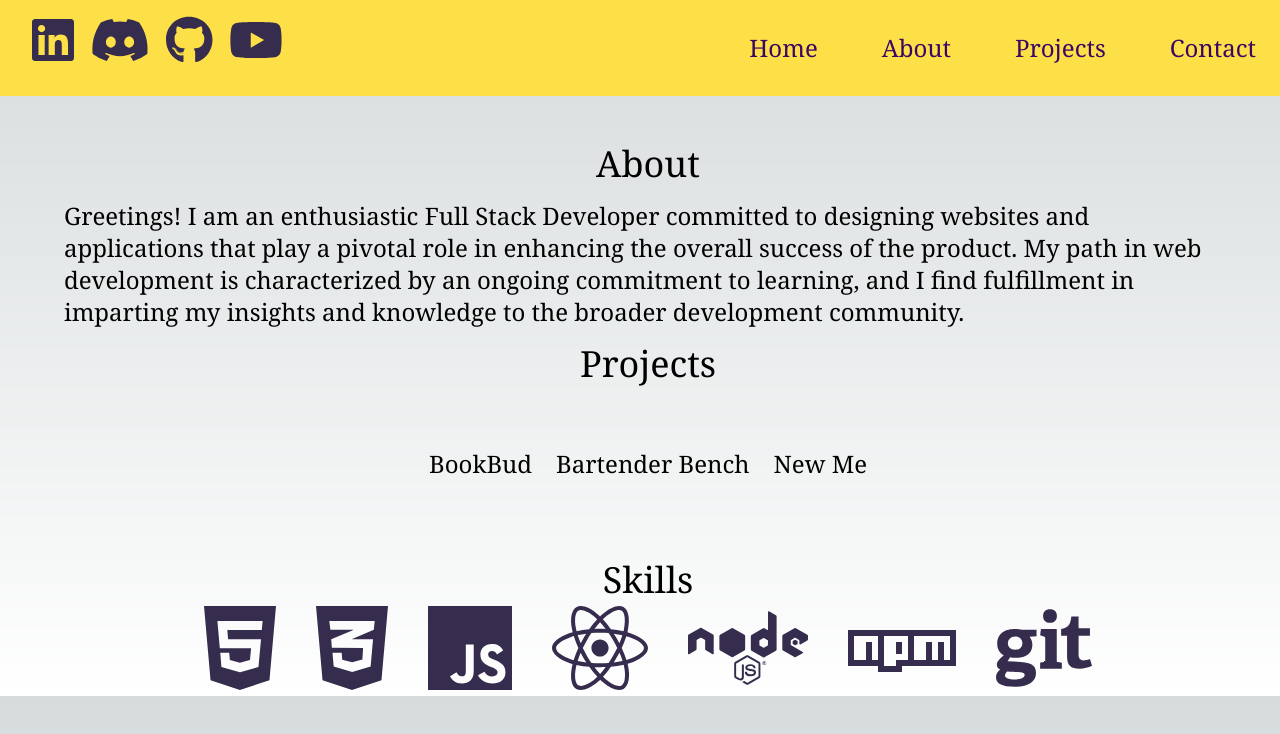
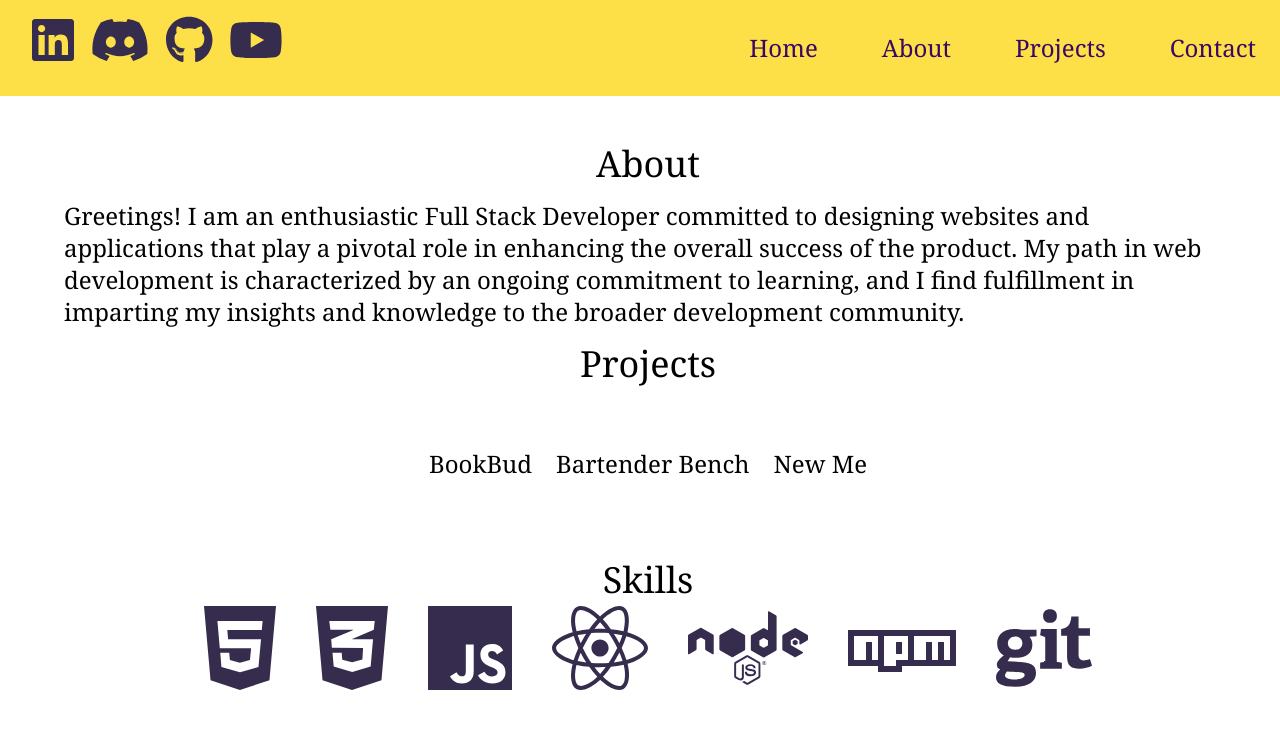
Before and after one commit to segvndo/Segvndo, a Next.js app: page / in a window 1280 px wide. Shown: the top 734 px of the page. Built offline with nearby package versions, Linux system fonts and the light colour scheme.

Commit message:
Change background color to white

```diff
--- a/package.json
+++ b/package.json
@@ -14,6 +14,7 @@
     "@fortawesome/react-fontawesome": "^0.2.0",
     "@heroicons/react": "^2.1.1",
     "next": "14.0.4",
+    "postcss-preset-env": "^9.3.0",
     "react": "^18",
     "react-dom": "^18"
   },
@@ -22,10 +23,10 @@
     "@types/node": "^20",
     "@types/react": "18.2.45",
     "@types/react-dom": "^18",
-    "autoprefixer": "^10.0.1",
+    "autoprefixer": "^10.4.16",
     "eslint": "^8",
     "eslint-config-next": "14.0.4",
-    "postcss": "^8.4.32",
+    "postcss": "^8.4.33",
     "tailwindcss": "^3.4.0",
     "typescript": "^5",
     "webpack": "^5.89.0"
--- a/src/app/globals.css
+++ b/src/app/globals.css
@@ -1,6 +1,10 @@
 @tailwind base;
 @tailwind components;
 @tailwind utilities;
+
+/* .bg-white {
+  background-color: #fff;
+} */
 
 :root {
   --foreground-rgb: 0, 0, 0;
@@ -16,12 +20,9 @@
   }
 }
 
+
 body {
+  /* @apply bg-white; */
   color: rgb(var(--foreground-rgb));
-  background: linear-gradient(
-      to bottom,
-      transparent,
-      rgb(var(--background-end-rgb))
-    )
-    rgb(var(--background-start-rgb));
+  background: rgb(50, 44, 62);
 }
--- a/src/app/layout.tsx
+++ b/src/app/layout.tsx
@@ -16,7 +16,7 @@ export default function RootLayout({
 }) {
   return (
     <html lang="en">
-      <body className={inter.className}>{children}</body>
+      <body className={`${inter.className} bg-white`} >{children}</body>
     </html>
   )
 }
```
Also changed, not shown: postcss.config.js (+8 -2 lines), 1 other file (tests, documents, lock files or other folders).
